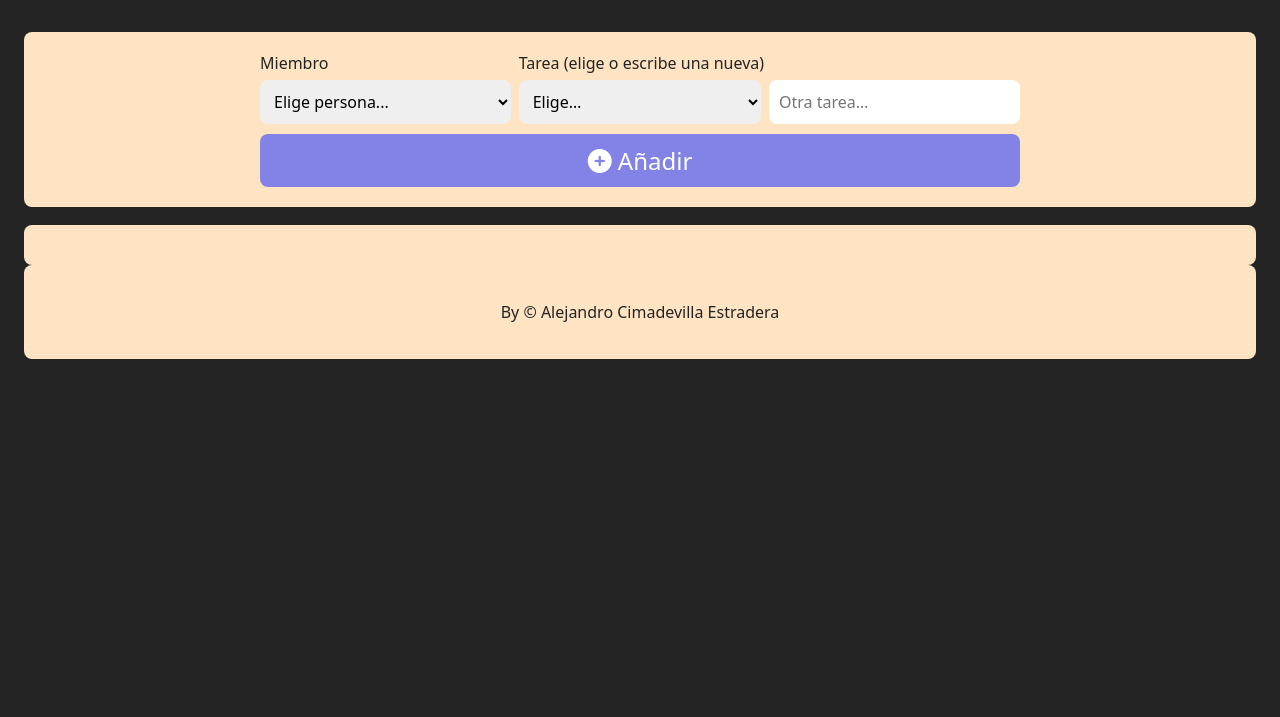
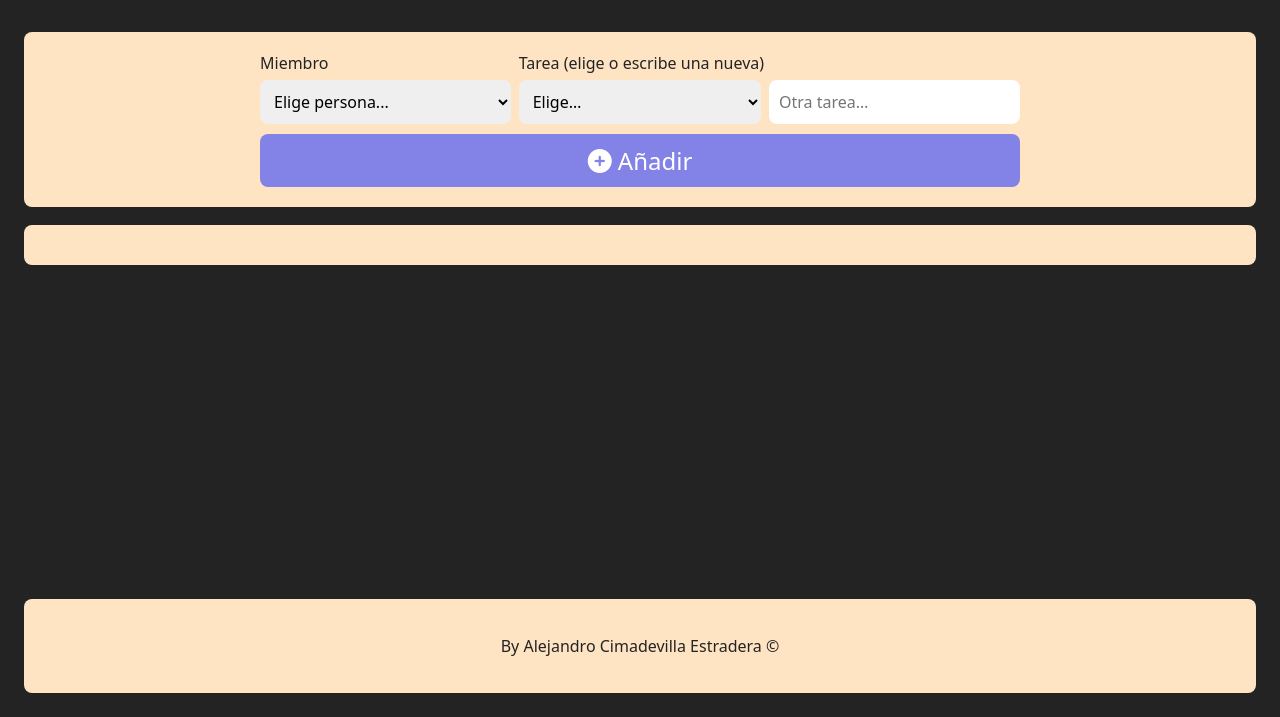
Before and after one commit to acimadevilla/2smr_dweb_actividades, a plain HTML site: page CSS_Actividades/Actividad5/listaTareas.html in a window 1280 px wide. Shown: the part 131-848 px from the top of the page. Before the commit the page ends 800 px from the top, so only its background shows below. Drawn offline with Linux system fonts and the light colour scheme.

Commit message:
Título tareas! v6

```diff
--- a/CSS_Actividades/Actividad5/css/estilos.css
+++ b/CSS_Actividades/Actividad5/css/estilos.css
@@ -1,8 +1,16 @@
  body {
+     display: flex;
+  flex-direction: column;
+  min-height: 100vh;
+
    font-family: system-ui, Arial;
    padding: 16px;
    background-color: #242323;
    color: #ddd;
+ }
+
+ main {
+  flex: 1;
  }
  .titulo {
   font-size: 3.2rem;
--- a/CSS_Actividades/Actividad5/listaTareas.html
+++ b/CSS_Actividades/Actividad5/listaTareas.html
@@ -53,7 +53,7 @@
   </main>
   <footer>
     <section>
-      <p>By &copy; Alejandro Cimadevilla Estradera</p>
+      <p>By Alejandro Cimadevilla Estradera &copy; </p>
       </section>
     </footer>
   <script src="js/script.js"></script>
```
